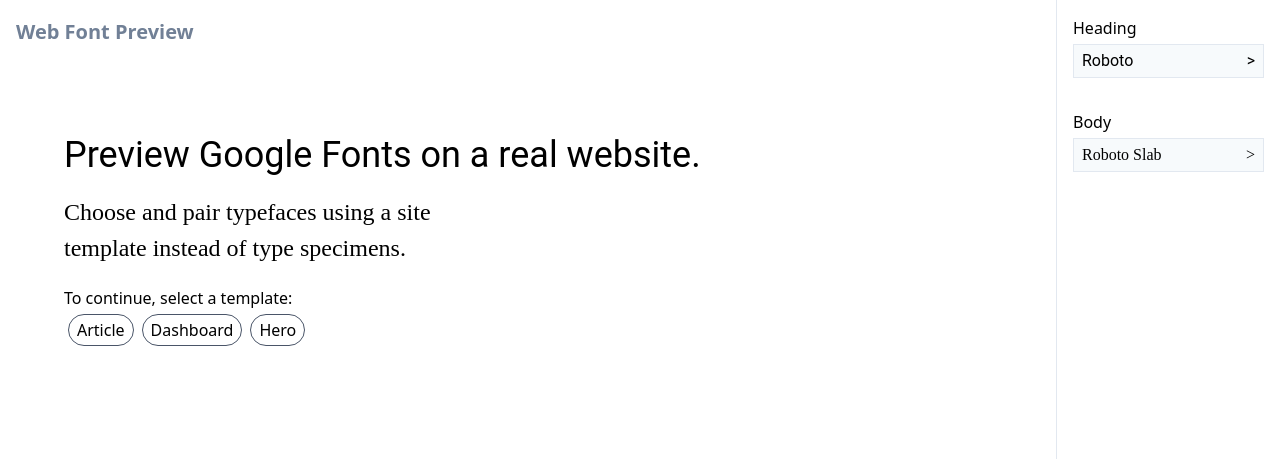
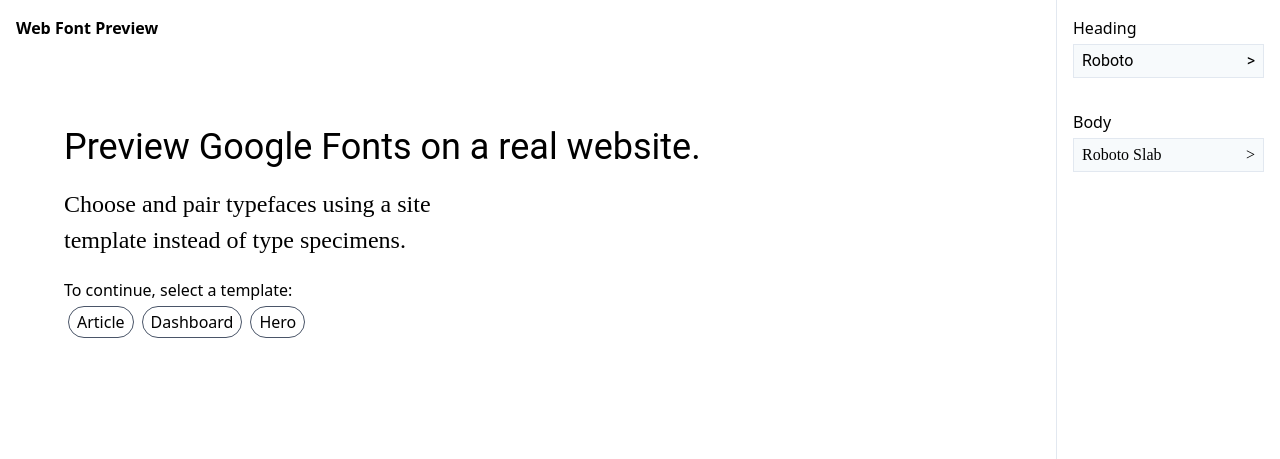
Before and after one commit to jonaskay/webfontpreview, a Gatsby site: page / in a window 1280 px wide. Shown: the top 459 px of the page. Built offline with nearby package versions, Linux system fonts and the light colour scheme; Gatsby itself is replaced by a stand-in of ours; no server answers.

Commit message:
Style header

```diff
--- a/src/components/header.js
+++ b/src/components/header.js
@@ -13,8 +13,8 @@
   `)
 
   return (
-    <header className="w-full h-16 p-4 flex items-center">
-      <h4 className="text-gray-600 font-bold text-xl">
+    <header className="p-4">
+      <h4 className="text-black font-bold text-md">
         {data.site.siteMetadata.title}
       </h4>
     </header>
--- a/src/pages/preview.js
+++ b/src/pages/preview.js
@@ -35,11 +35,11 @@
     <>
       <SEO title="Preview Google Fonts" />
       <div className={previewStyles.background}>
-        <div className="p-4">
+        <h4 className="p-4">
           <Link to="/" className="text-gray-600 hover:text-black font-bold">
             Web Font Preview
           </Link>
-        </div>
+        </h4>
         <main className="overflow-x-scroll">
           <TemplateComponent
             headingFamily={headingFamily}
```
